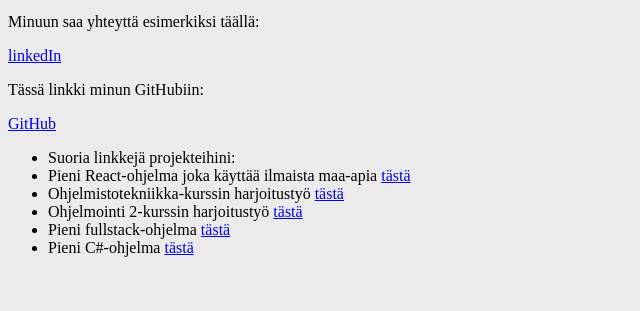
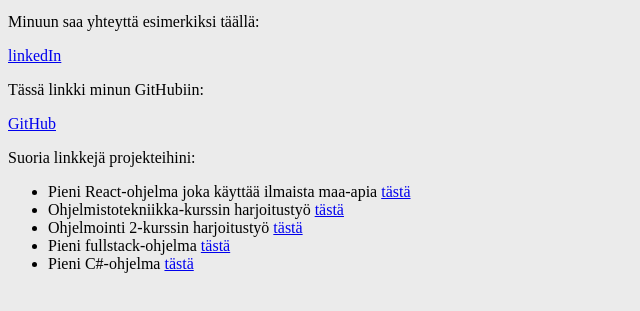
Before and after one commit to AlluSu/ghpages, a plain HTML site: page index.html in a window 1280 px wide. Shown: the part 101-412 px from the top of the page, without its empty margins (0-640 px from the left). Drawn offline with Linux system fonts and the light colour scheme.

Commit message:
korjattu listaa

```diff
--- a/index.html
+++ b/index.html
@@ -23,8 +23,8 @@
     <a href="https://github.com/AlluSu">GitHub</a>
   </div>
   <div>
+    <p>Suoria linkkejä projekteihini:</p>
     <ul>
-    <li>Suoria linkkejä projekteihini:</li>
     <li>Pieni React-ohjelma joka käyttää ilmaista maa-apia <a href="https://github.com/AlluSu/Full-Stack-Open/tree/master/part2/maat">tästä</a> </li>
     <li>Ohjelmistotekniikka-kurssin harjoitustyö <a href="https://github.com/AlluSu/Ohjelmistotekniikka-ht">tästä</a> </li>
     <li>Ohjelmointi 2-kurssin harjoitustyö <a href="https://github.com/AlluSu/Rokotusrekisteri">tästä</a> </li>
```
